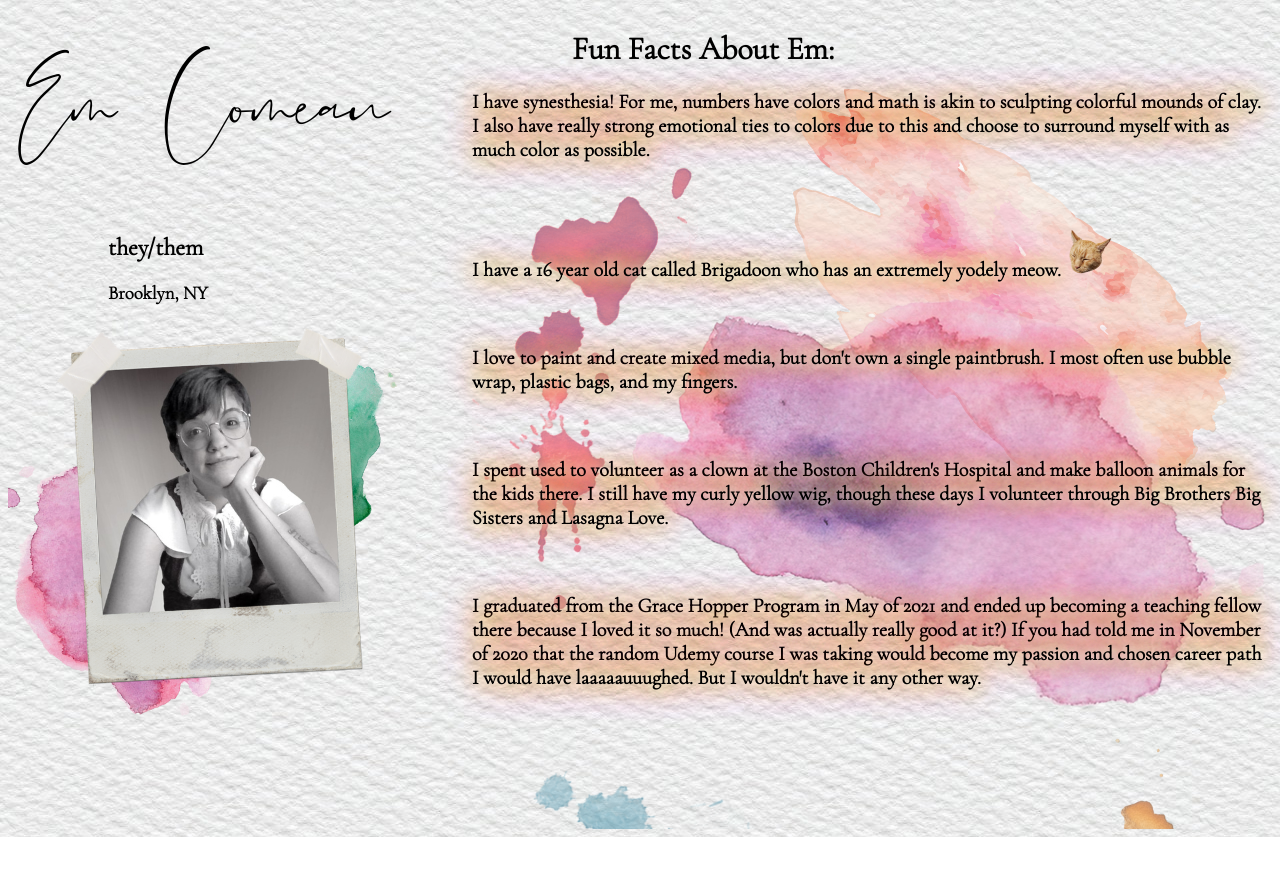
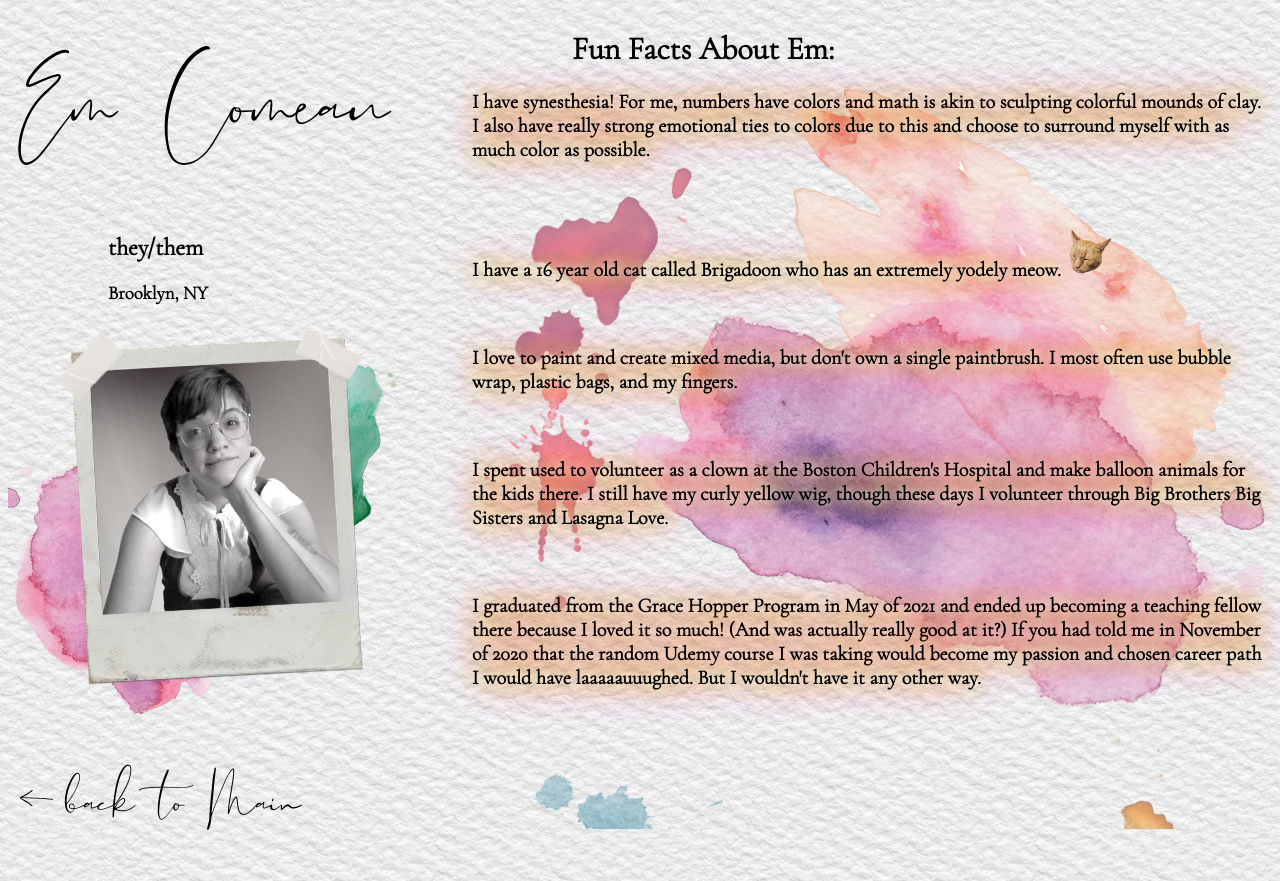
Before and after one commit to vinejars/portfolio, a React app: page /aboutme in a window 1280 px wide. Shown: the top 881 px of the page. Before the commit the page ends 837 px from the top, so only its background shows below. Built offline with nearby package versions, Linux system fonts and the light colour scheme.

Commit message:
feat: added back button to aboutme

```diff
--- a/client/components/Left.js
+++ b/client/components/Left.js
@@ -11,7 +11,10 @@ export default function Left() {
            <h2>they/them</h2>
            <h3>Brooklyn, NY</h3>
            </motion.div>
-           <img src='emprofpic.png'/>
+           <div id='pics'>
+           <img src='/emprofpic.png' alt={'picture of em'} width={400}/>
+           <img src='/back.png' alt={'back button'} width={300}/>
+           </div>
         </div>
     )
 }
--- a/public/styles.css
+++ b/public/styles.css
@@ -108,6 +108,12 @@ body{
   text-align: center;
 }
 
+#pics{
+  display:flex;
+  flex-direction: column;
+}
+
+
 
 /* Right About Me */
 
```
Also changed, not shown: public/back.png (added), public/bundle.js, 1 other file (tests, documents, lock files or other folders).
